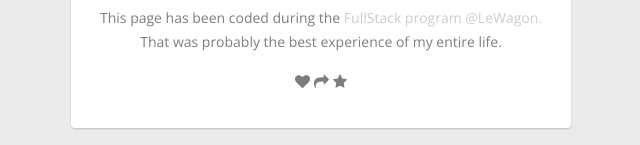
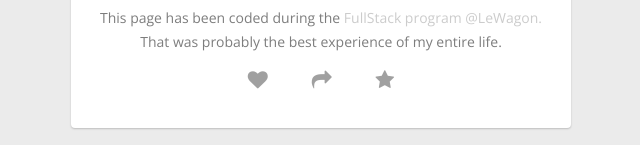
Before and after one commit to theowillems/profile, a plain HTML site: page index.html in a window 1280 px wide. Shown: the part 1346-1491 px from the top of the page, 319-959 px from the left. Drawn offline with nearby package versions, Linux system fonts and the light colour scheme.

Commit message:
make my profile prettier

```diff
--- a/index.html
+++ b/index.html
@@ -60,9 +60,9 @@
       <p>This page has been coded during the <a href="no_link" target="_blank"> FullStack program @LeWagon.</a> That was probably the best experience of my entire life.</p>
 
       <ul class="list-inline" id="1">
-        <ls> <i class="fa fa-heart"></i></ls>
-        <ls> <i class="fa fa-share"></i></ls>
-        <ls> <i class="fa fa-star"></i></ls>
+        <li> <i class="fa fa-heart"></i></li>
+        <li> <i class="fa fa-share"></i></li>
+        <li> <i class="fa fa-star"></i></li>
       </ul>
     </div>
 
```
